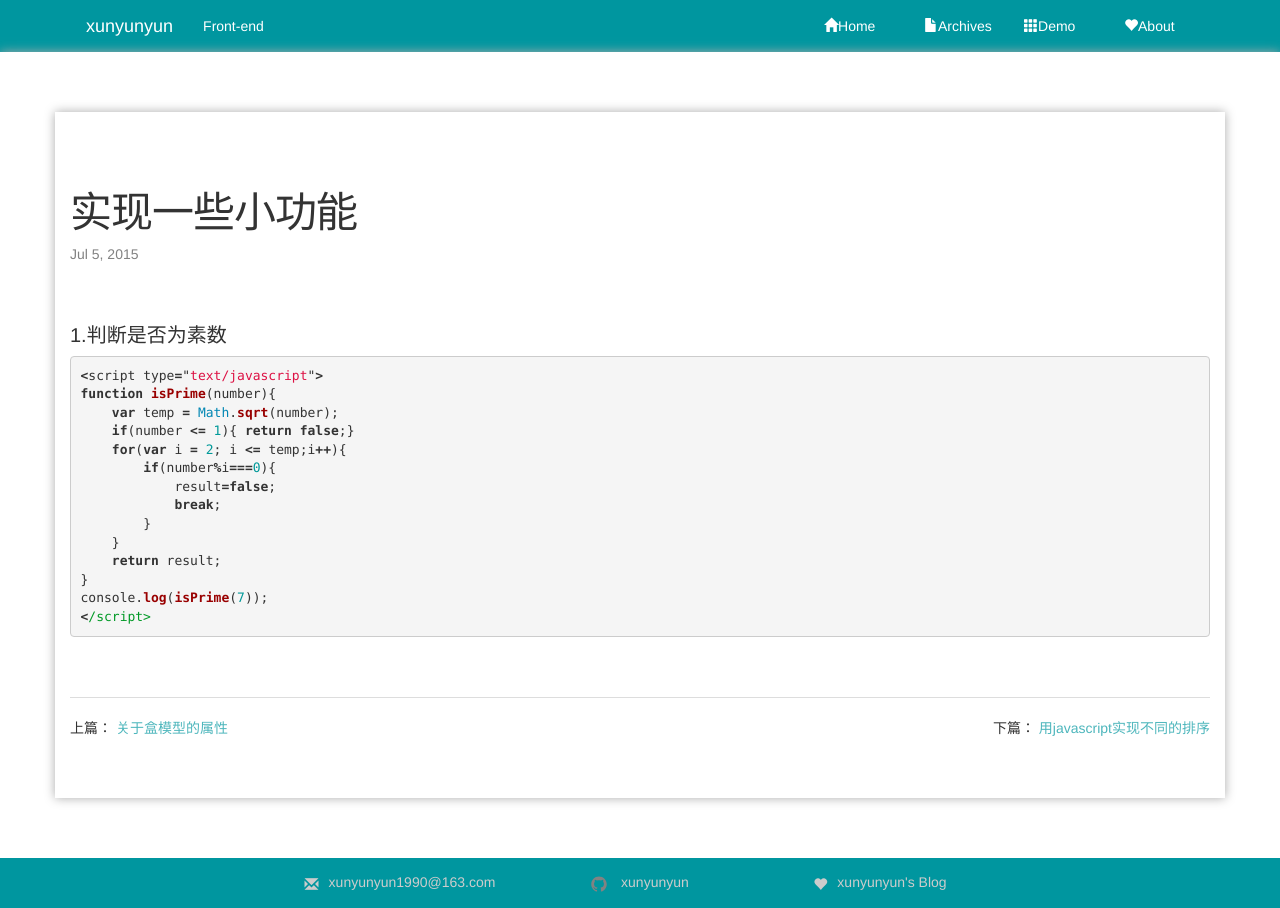
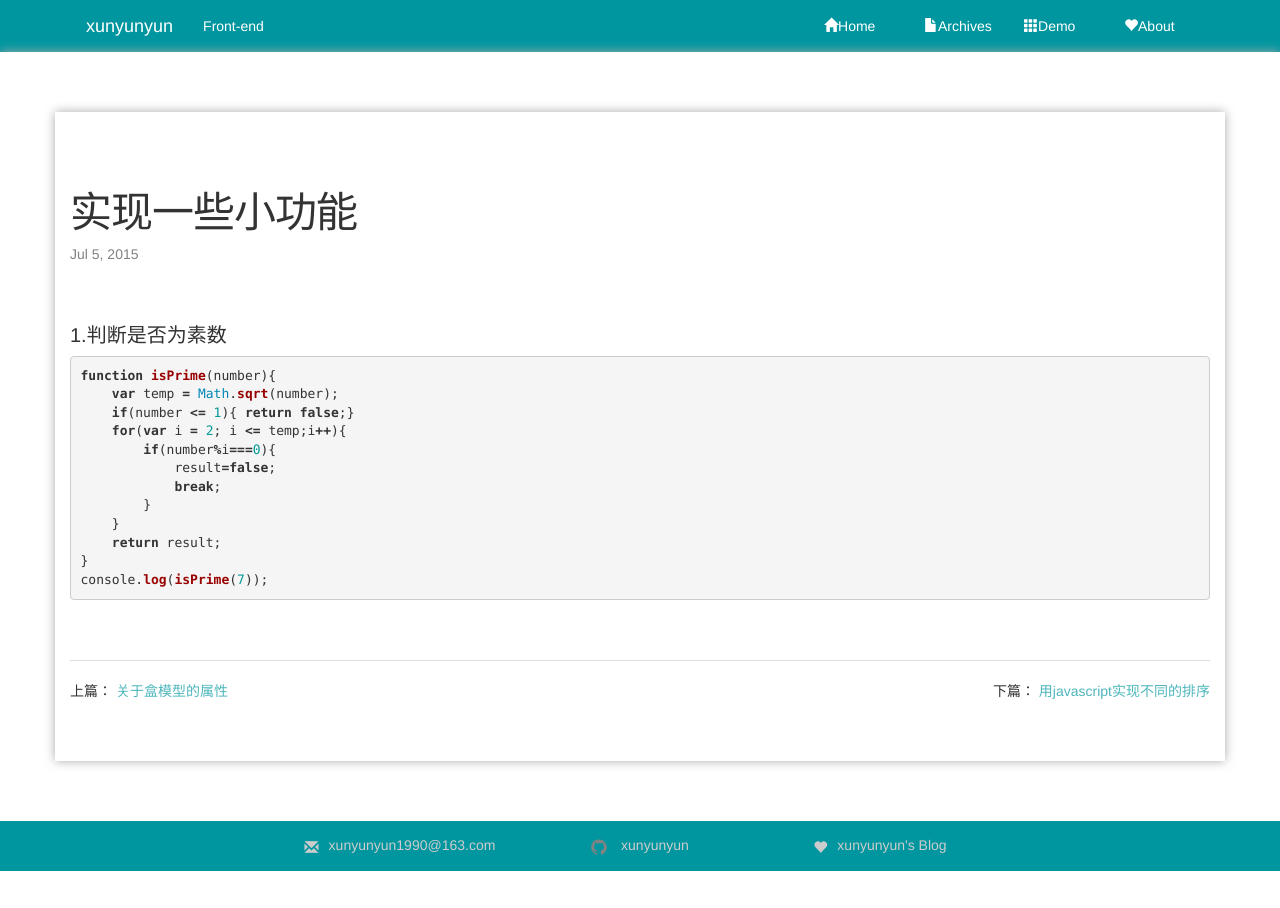
Before and after one commit to xunyunyun/xunyunyun.github.io, a Jekyll site: the page built from _posts/2015-07-05-javascript-method-study.markdown, in a window 1280 px wide. Built offline with Jekyll 4.4.1, drawn with Linux system fonts in a browser that asks for light colours; nearby versions of some CDN libraries; comment, search, counter and statistics services are not loaded; some of the changed lines change nothing that is shown.

Commit message:
js highlight

```diff
--- a/_posts/2015-07-05-javascript-method-study.markdown
+++ b/_posts/2015-07-05-javascript-method-study.markdown
@@ -8,7 +8,7 @@ tags: ["月影课堂问题"]
 ####1.判断是否为素数
 
 {% highlight javascript %}
-<script type="text/javascript">
+
 function isPrime(number){
     var temp = Math.sqrt(number);
     if(number <= 1){ return false;}
@@ -21,5 +21,5 @@ function isPrime(number){
     return result;
 }
 console.log(isPrime(7));
-</script>
+
 {% endhighlight %}
```
